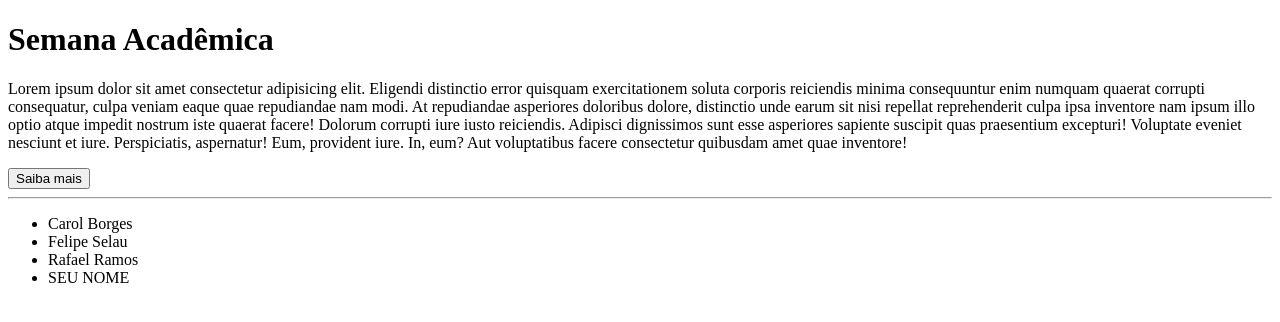
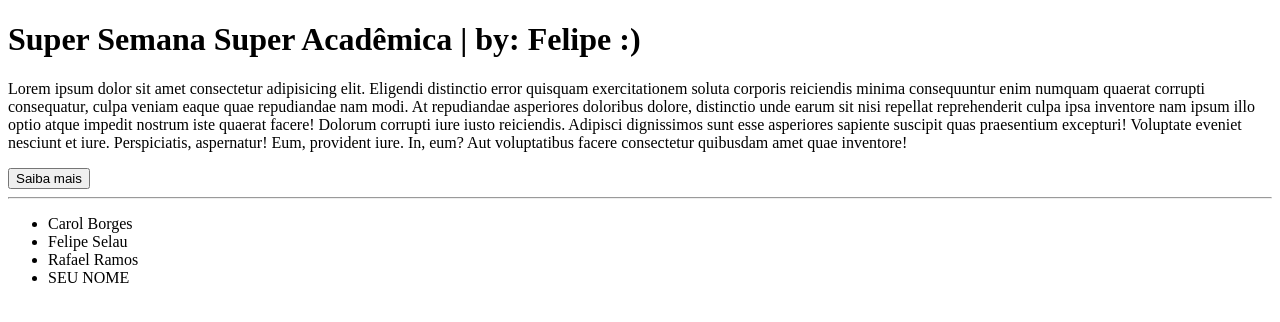
Before and after one commit to RafaelR4mos/if-semana-academica-git, a plain HTML site: page src/index.html in a window 1280 px wide. Drawn offline with Linux system fonts and the light colour scheme.

Commit message:
🙏🙏🙏🏻💣💥

```diff
--- a/src/index.html
+++ b/src/index.html
@@ -3,10 +3,10 @@
   <head>
     <meta charset="UTF-8" />
     <meta name="viewport" content="width=device-width, initial-scale=1.0" />
-    <title>Semana Acadêmica | Git</title>
+    <title>Super título</title>
   </head>
   <body>
-    <h1>Semana Acadêmica</h1>
+    <h1>Super Semana Super Acadêmica | by: Felipe :)</h1>
     <p>
       Lorem ipsum dolor sit amet consectetur adipisicing elit. Eligendi
       distinctio error quisquam exercitationem soluta corporis reiciendis minima
```
